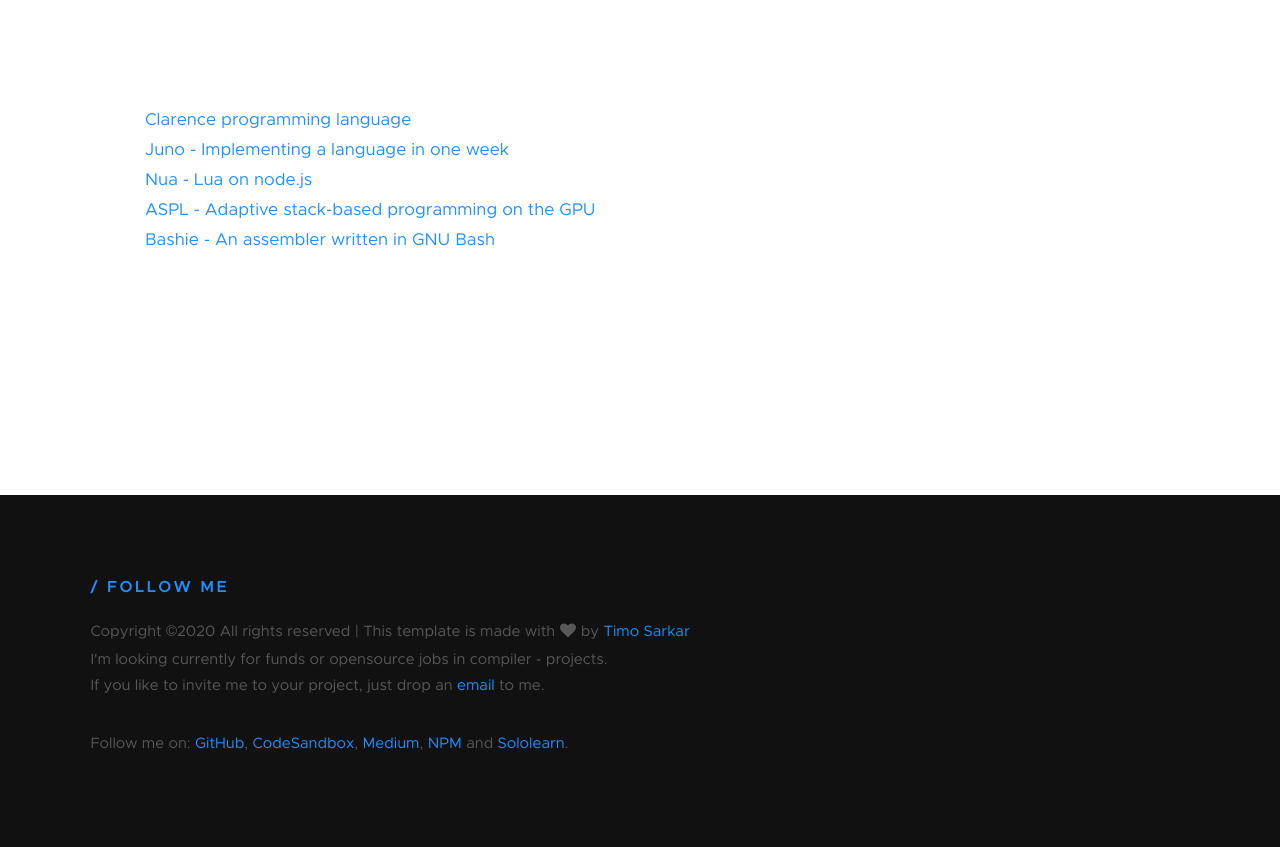
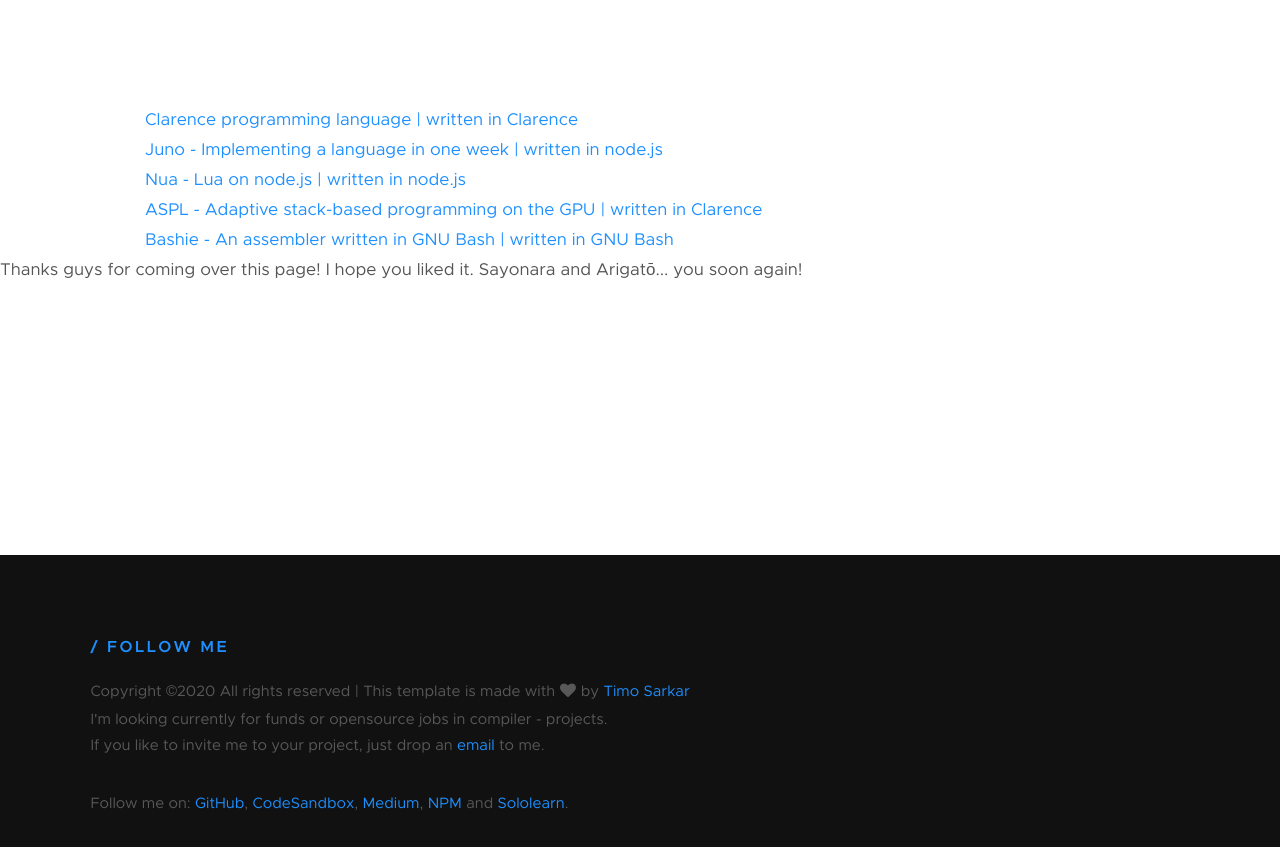
Before and after one commit to timo-cmd/timo-cmd.github.io, a plain HTML site: page index.html in a window 1280 px wide. Shown: the part 2085-2932 px from the top of the page. Before the commit the page ends 2872 px from the top, so only its background shows below. Drawn offline with Linux system fonts and the light colour scheme.

Commit message:
fixed broken links and end-greeter

```diff
--- a/index.html
+++ b/index.html
@@ -146,17 +146,17 @@
         </div> <!-- end section-header -->
 
         <div class="row masonry-wrap">
-            <a href="">Clarence programming language</a>
+            <a href="https://github.com/clarence-lang/clarence">Clarence programming language | written in Clarence</a>
             <br>
-            <a href="">Juno - Implementing a language in one week</a>
+            <a href="https://github.com/timo-cmd/Juno-lang">Juno - Implementing a language in one week | written in node.js</a>
             <br>
-            <a href="">Nua - Lua on node.js</a>
+            <a href="https://github.com/Nua-lang/Nua">Nua - Lua on node.js | written in node.js</a>
             <br>
-            <a href="">ASPL - Adaptive stack-based programming on the GPU</a>
+            <a href="https://github.com/timo-cmd/ASPL">ASPL - Adaptive stack-based programming on the GPU | written in Clarence</a>
             <br>
-            <a href="">Bashie - An assembler written in GNU Bash</a>
+            <a href="https://github.com/timo-cmd/bashie">Bashie - An assembler written in GNU Bash | written in GNU Bash</a>
         </div>
-
+        <p>Thanks guys for coming over this page! I hope you liked it. Sayonara and Arigatō... you soon again!</p>
     </section> <!-- end s-works -->
 
 
```
